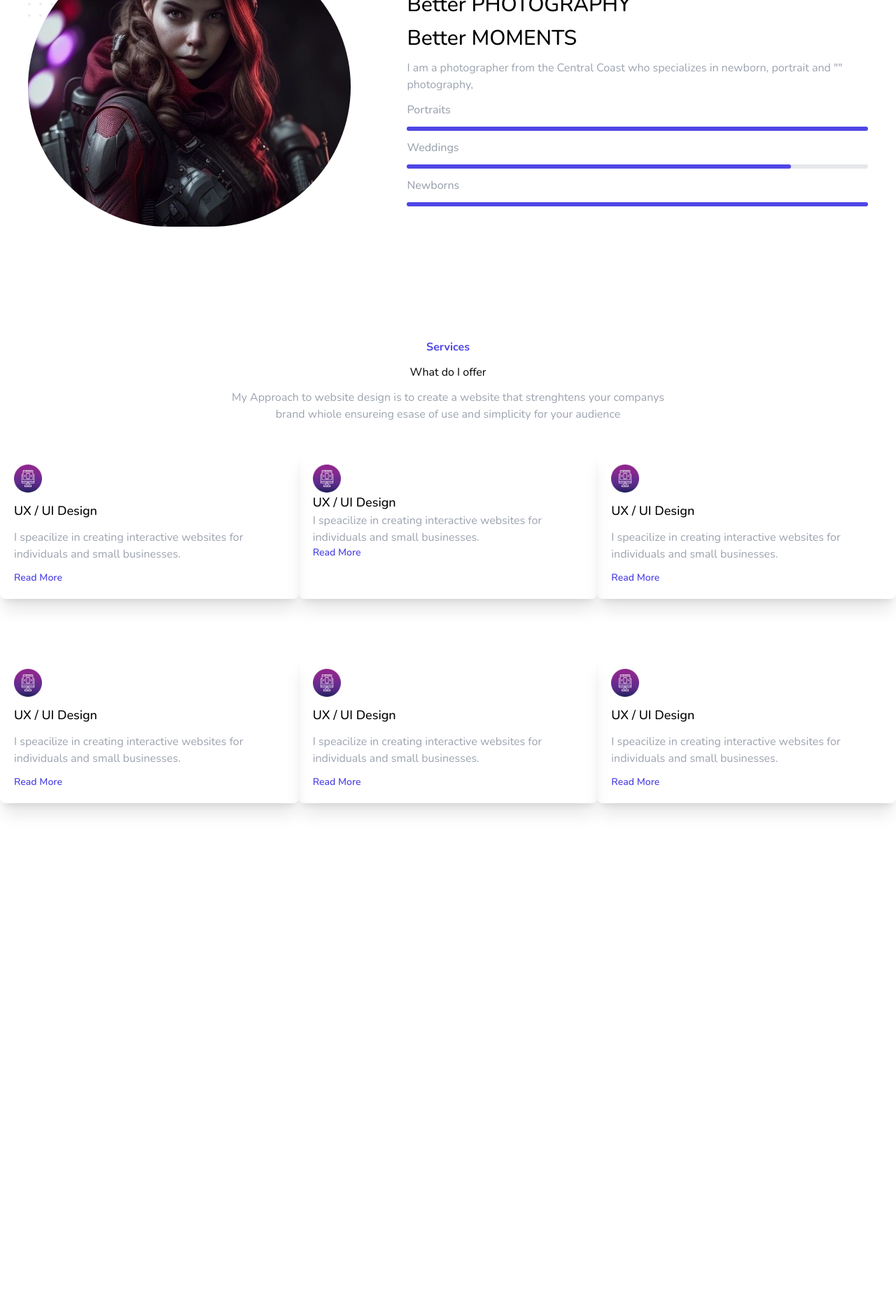
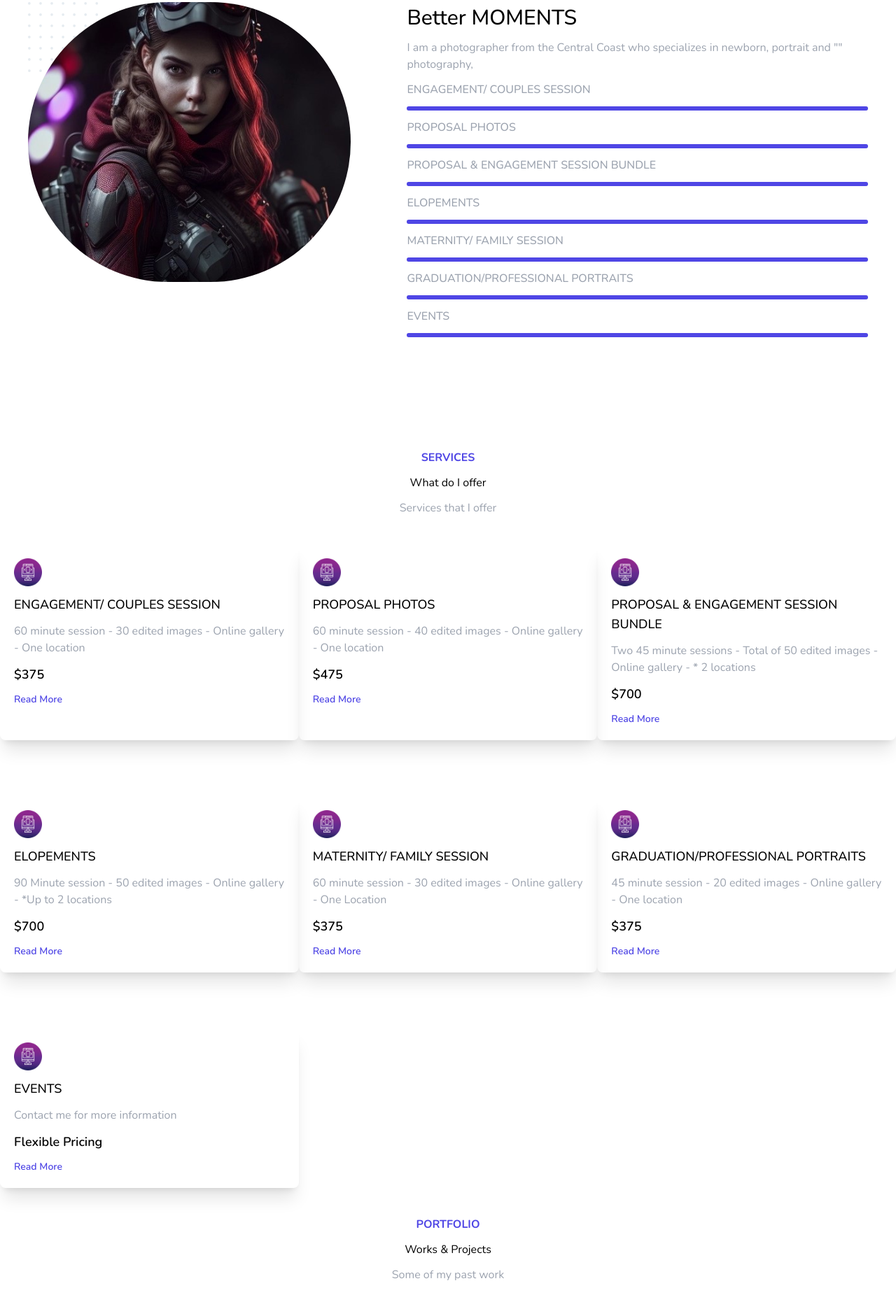
Before and after one commit to christianlMaldonado/OriginCoastPhotographyPortfolio, a website: page index.html in a window 1280 px wide. Shown: the part 1036-2907 px from the top of the page at 70% size. Before the commit the page ends 2224 px from the top, so only its background shows below. Drawn offline with nearby package versions, Linux system fonts and the light colour scheme.

Commit message:
Added Works Section

```diff
--- a/index.html
+++ b/index.html
@@ -115,15 +115,31 @@
                   <p class="text-gray-400">
                     I am a photographer from the Central Coast who specializes in newborn, portrait and "" photography,
                   </p>
-                  <h2 class="text-gray-400 font-medium">Portraits</h2>
+                  <h2 class="text-gray-400 font-medium">ENGAGEMENT/ COUPLES SESSION</h2>
                   <div class="w-full bg-gray-200 h-1.5 rounded-md">
                     <div class="w-full bg-indigo-600 h-1.5 rounded-md"> </div>
                   </div>
-                  <h2 class="text-gray-400 font-medium">Weddings</h2>
+                  <h2 class="text-gray-400 font-medium">PROPOSAL PHOTOS</h2>
                   <div class="w-full bg-gray-200 h-1.5 rounded-md">
-                    <div class="w-5/6 bg-indigo-600 h-1.5 rounded-md"> </div>
+                    <div class="w-full bg-indigo-600 h-1.5 rounded-md"> </div>
                   </div>
-                  <h2 class="text-gray-400 font-medium">Newborns</h2>
+                  <h2 class="text-gray-400 font-medium">PROPOSAL & ENGAGEMENT SESSION BUNDLE</h2>
+                  <div class="w-full bg-gray-200 h-1.5 rounded-md">
+                    <div class="w-full bg-indigo-600 h-1.5 rounded-md"> </div>
+                  </div>
+                  <h2 class="text-gray-400 font-medium">ELOPEMENTS</h2>
+                  <div class="w-full bg-gray-200 h-1.5 rounded-md">
+                    <div class="w-full bg-indigo-600 h-1.5 rounded-md"> </div>
+                  </div>
+                  <h2 class="text-gray-400 font-medium">MATERNITY/ FAMILY SESSION</h2>
+                  <div class="w-full bg-gray-200 h-1.5 rounded-md">
+                    <div class="w-full bg-indigo-600 h-1.5 rounded-md"> </div>
+                  </div>
+                  <h2 class="text-gray-400 font-medium">GRADUATION/PROFESSIONAL PORTRAITS</h2>
+                  <div class="w-full bg-gray-200 h-1.5 rounded-md">
+                    <div class="w-full bg-indigo-600 h-1.5 rounded-md"> </div>
+                  </div>
+                  <h2 class="text-gray-400 font-medium">EVENTS</h2>
                   <div class="w-full bg-gray-200 h-1.5 rounded-md">
                     <div class="w-full bg-indigo-600 h-1.5 rounded-md"> </div>
                   </div>
@@ -135,13 +151,10 @@
               <div class="container mx-auto">
                 <!-- Top -->
                 <div class="flex flex-col gap-3 items-center">
-
-                  <h1 class="text-indigo-600 font-bold"> Services</h1>
-                  <h1 ckass="text-3xl">What do I offer </h1>
+                  <h1 class="text-indigo-600 font-bold"> SERVICES</h1>
+                  <h1 ckass="text-3xl">What do I offer</h1>
                   <p class="w-1/2 text-center text-gray-400">
-                    My Approach to website design is to create a website that strenghtens
-                    your companys brand whiole ensureing esase of use and simplicity for
-                     your audience
+                    Services that I offer
                   </p>
                 </div>
                 <!-- Bottom  -->
@@ -149,46 +162,107 @@
                   <!-- Card-->
                   <div class="w-full md:w-4/12 shadow-xl rounded-lg p-5 my-3 md:my-10 flex flex-col gap-3">
                     <img class="w-10" src="./img/icon.png" alt="">
-                    <h1 class="font-medium text-lg"> UX / UI Design</h1>
-                    <p class="text-gray-400">I speacilize in creating interactive websites for individuals and small businesses.</p>
-                    <a class="text-indigo-600 font-semibold text-sm" href=""> Read More</a>
-                  </div>
-                   <!-- Card-->
-                   <div class="w-full md:w-4/12 shadow-xl rounded-lg p-5 my-3 md:my-10 first-letter:flex flex-col gap-3">
-                    <img class="w-10" src="./img/icon.png" alt="">
-                    <h1 class="font-medium text-lg"> UX / UI Design</h1>
-                    <p class="text-gray-400">I speacilize in creating interactive websites for individuals and small businesses.</p>
-                    <a class="text-indigo-600 font-semibold text-sm" href=""> Read More</a>
+                    <h1 class="font-medium text-lg">ENGAGEMENT/ COUPLES SESSION</h1>
+                    <p class="text-gray-400">60 minute session - 30 edited images - Online gallery - One location</p>
+                    <h3 class="font-semibold text-lg">$375</h3>
+                    <a class="text-indigo-600 font-semibold text-sm" href="">Read More</a>
                   </div>
                    <!-- Card-->
                    <div class="w-full md:w-4/12 shadow-xl rounded-lg p-5 my-3 md:my-10 flex flex-col gap-3">
                     <img class="w-10" src="./img/icon.png" alt="">
-                    <h1 class="font-medium text-lg"> UX / UI Design</h1>
-                    <p class="text-gray-400">I speacilize in creating interactive websites for individuals and small businesses.</p>
-                    <a class="text-indigo-600 font-semibold text-sm" href=""> Read More</a>
+                    <h1 class="font-medium text-lg">PROPOSAL PHOTOS</h1>
+                    <p class="text-gray-400">60 minute session - 40 edited images - Online gallery - One location</p>
+                    <h3 class="font-semibold text-lg">$475</h3>
+                    <a class="text-indigo-600 font-semibold text-sm" href="">Read More</a>
                   </div>
                    <!-- Card-->
                    <div class="w-full md:w-4/12 shadow-xl rounded-lg p-5 my-3 md:my-10 flex flex-col gap-3">
                     <img class="w-10" src="./img/icon.png" alt="">
-                    <h1 class="font-medium text-lg"> UX / UI Design</h1>
-                    <p class="text-gray-400">I speacilize in creating interactive websites for individuals and small businesses.</p>
-                    <a class="text-indigo-600 font-semibold text-sm" href=""> Read More</a>
+                    <h1 class="font-medium text-lg">PROPOSAL & ENGAGEMENT SESSION BUNDLE</h1>
+                    <p class="text-gray-400">Two 45 minute sessions - Total of 50 edited images - Online gallery - * 2 locations</p>
+                    <h3 class="font-semibold text-lg">$700</h3>
+                    <a class="text-indigo-600 font-semibold text-sm" href="">Read More</a>
                   </div>
                    <!-- Card-->
                    <div class="w-full md:w-4/12 shadow-xl rounded-lg p-5 my-3 md:my-10 flex flex-col gap-3">
                     <img class="w-10" src="./img/icon.png" alt="">
-                    <h1 class="font-medium text-lg"> UX / UI Design</h1>
-                    <p class="text-gray-400">I speacilize in creating interactive websites for individuals and small businesses.</p>
-                    <a class="text-indigo-600 font-semibold text-sm" href=""> Read More</a>
+                    <h1 class="font-medium text-lg">ELOPEMENTS</h1>
+                    <p class="text-gray-400">90 Minute session - 50 edited images - Online gallery - *Up to 2 locations</p>
+                    <h3 class="font-semibold text-lg">$700</h3>
+                    <a class="text-indigo-600 font-semibold text-sm" href="">Read More</a>
                   </div>
                    <!-- Card-->
                    <div class="w-full md:w-4/12 shadow-xl rounded-lg p-5 my-3 md:my-10 flex flex-col gap-3">
                     <img class="w-10" src="./img/icon.png" alt="">
-                    <h1 class="font-medium text-lg"> UX / UI Design</h1>
-                    <p class="text-gray-400">I speacilize in creating interactive websites for individuals and small businesses.</p>
-                    <a class="text-indigo-600 font-semibold text-sm" href=""> Read More</a>
+                    <h1 class="font-medium text-lg">MATERNITY/ FAMILY SESSION</h1>
+                    <p class="text-gray-400">60 minute session - 30 edited images - Online gallery - One Location</p>
+                    <h3 class="font-semibold text-lg">$375</h3>
+                    <a class="text-indigo-600 font-semibold text-sm" href="">Read More</a>
                   </div>
-
+                   <!-- Card-->
+                   <div class="w-full md:w-4/12 shadow-xl rounded-lg p-5 my-3 md:my-10 flex flex-col gap-3">
+                    <img class="w-10" src="./img/icon.png" alt="">
+                    <h1 class="font-medium text-lg">GRADUATION/PROFESSIONAL PORTRAITS</h1>
+                    <p class="text-gray-400">45 minute session - 20 edited images - Online gallery - One location</p>
+                    <h3 class="font-semibold text-lg">$375</h3>
+                    <a class="text-indigo-600 font-semibold text-sm" href="">Read More</a>
+                  </div>
+                  <!-- Card-->
+                  <div class="w-full md:w-4/12 shadow-xl rounded-lg p-5 my-3 md:my-10 flex flex-col gap-3">
+                    <img class="w-10" src="./img/icon.png" alt="">
+                    <h1 class="font-medium text-lg">EVENTS</h1>
+                    <p class="text-gray-400">Contact me for more information</p>
+                    <h3 class="font-semibold text-lg">Flexible Pricing</h3>
+                    <a class="text-indigo-600 font-semibold text-sm" href="">Read More</a>
+                  </div>
+                </div>
+              </div>
+            </div>
+            <!-- Works -->
+            <div>
+              <div class="container mx-auto">
+                <!-- Top -->
+                <div class="flex flex-col gap-3 items-center">
+                  <h1 class="text-indigo-600 font-bold"> PORTFOLIO</h1>
+                  <h1 ckass="text-3xl">Works & Projects</h1>
+                  <p class="w-1/2 text-center text-gray-400">
+                   Some of my past work
+                  </p>
+                </div>
+                <!-- Bottom  -->
+                <div class="p-5 sm:p-0 flex flex-wrap justify-between">
+                  <!-- Card-->
+                  <div class="w-full md:w-5/12 lg:w-1/5 shadow-xl rounded-lg my-3 md:my-10 m-1">
+                    <img src="./img/item.png"/>
+                  </div>
+                  <!-- Card-->
+                  <div class="w-full md:w-5/12 lg:w-1/5 shadow-xl rounded-lg my-3 md:my-10 m-1">
+                    <img src="./img/item.png"/>
+                  </div>
+                  <!-- Card-->
+                  <div class="w-full md:w-5/12 lg:w-1/5 shadow-xl rounded-lg my-3 md:my-10 m-1">
+                    <img src="./img/item.png"/>
+                  </div>
+                   <!-- Card-->
+                   <div class="w-full md:w-5/12 lg:w-1/5 shadow-xl rounded-lg my-3 md:my-10 m-1">
+                    <img src="./img/item.png"/>
+                  </div>
+                    <!-- Card-->
+                  <div class="w-full md:w-5/12 lg:w-1/5 shadow-xl rounded-lg my-3 md:my-10 m-1">
+                    <img src="./img/item.png"/>
+                  </div>
+                  <!-- Card-->
+                  <div class="w-full md:w-5/12 lg:w-1/5 shadow-xl rounded-lg my-3 md:my-10 m-1">
+                    <img src="./img/item.png"/>
+                  </div>
+                   <!-- Card-->
+                   <div class="w-full md:w-5/12 lg:w-1/5 shadow-xl rounded-lg my-3 md:my-10 m-1">
+                    <img src="./img/item.png"/>
+                  </div>
+                   <!-- Card-->
+                   <div class="w-full md:w-5/12 lg:w-1/5 shadow-xl rounded-lg my-3 md:my-10 m-1">
+                    <img src="./img/item.png"/>
+                  </div>
                 </div>
               </div>
             </div>
```
